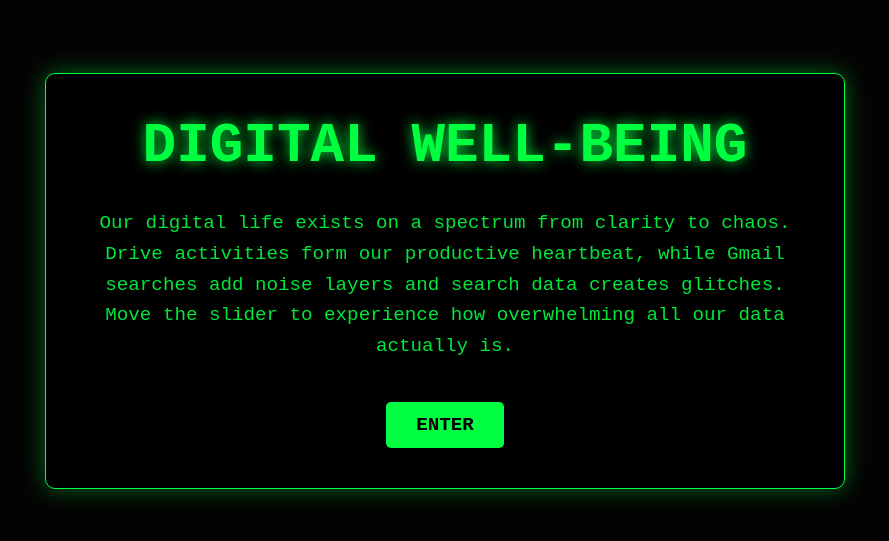
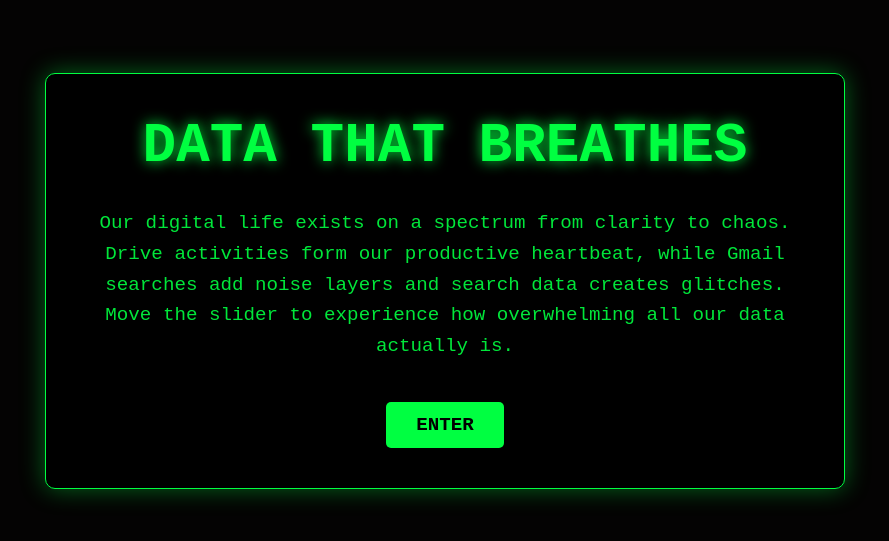
Before and after one commit to mehakx/Selfportrait, a plain HTML site: page index.html in a window 1280 px wide. Shown: the part 119-660 px from the top of the page, without its empty margins (195-1084 px from the left). Drawn offline with Linux system fonts and the light colour scheme.

Commit message:
Update index.html

```diff
--- a/index.html
+++ b/index.html
@@ -13,7 +13,7 @@
 
     <div class="container">
         <div class="content">
-            <h1 id="main-title">DIGITAL WELL-BEING</h1>
+            <h1 id="main-title">DATA THAT BREATHES</h1>
             <p class="concept">
                 Our digital life exists on a spectrum from clarity to chaos.
                 Drive activities form our productive heartbeat, while Gmail searches add noise layers
```
